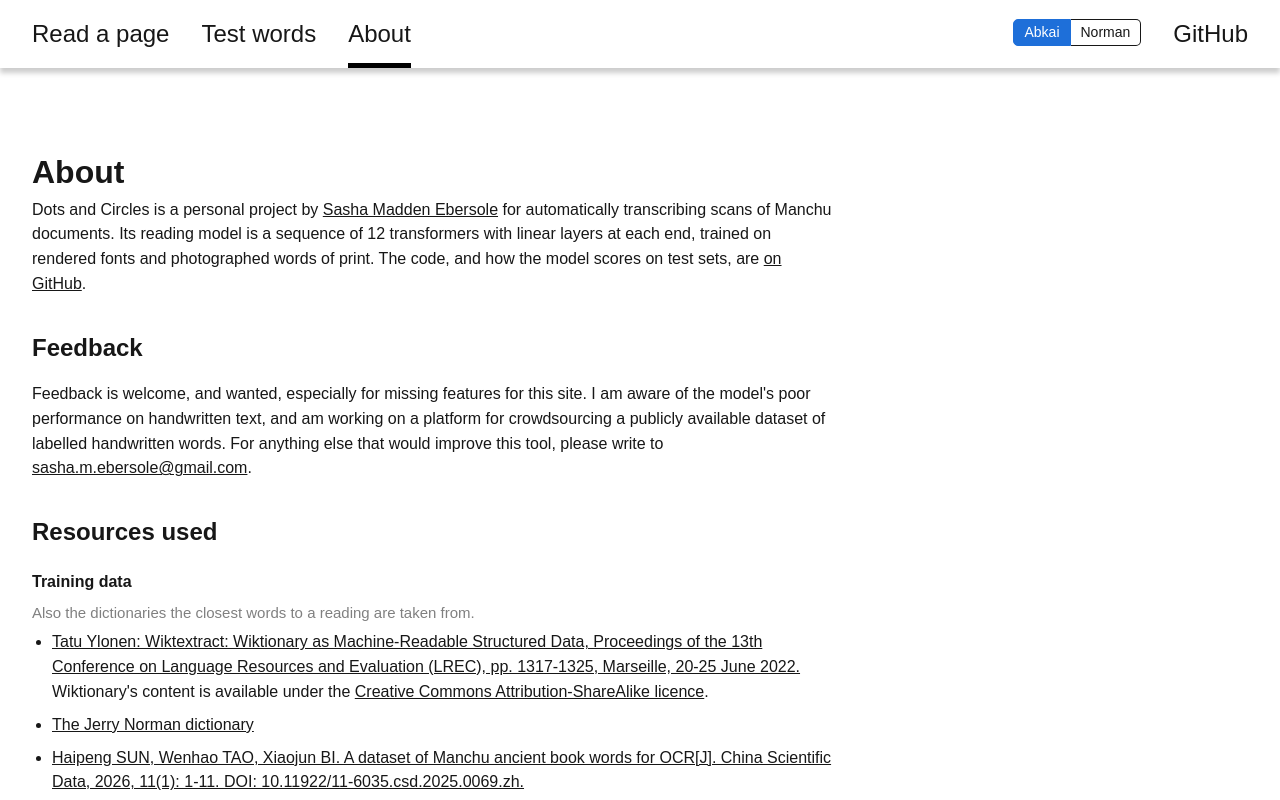
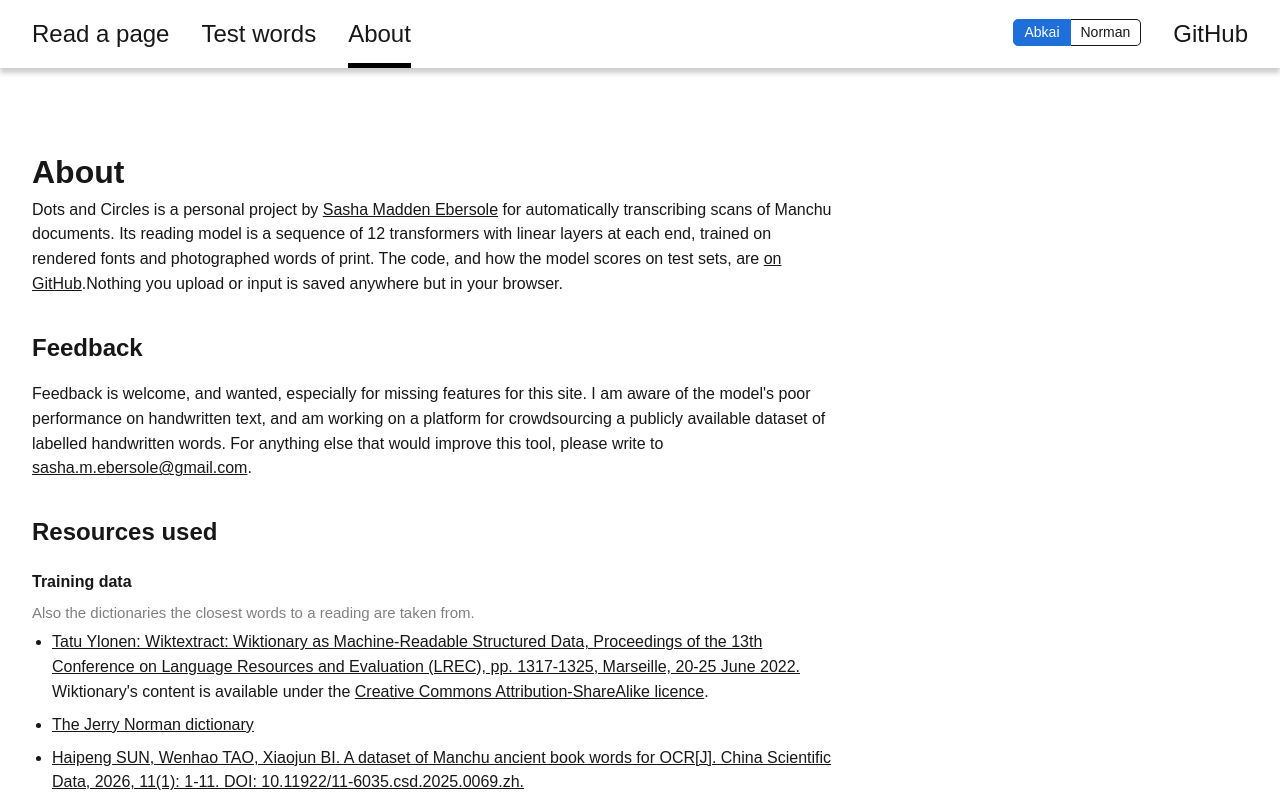
Before and after one commit to AVespaIsNotAMotorcycle/dots-and-circles-frontend, a Next.js app: page /about in a window 1280 px wide. Shown: the top 800 px of the page. Built offline with nearby package versions, Linux system fonts and the light colour scheme.

Commit message:
Updated About page

```diff
--- a/app/about/page.tsx
+++ b/app/about/page.tsx
@@ -23,6 +23,7 @@ export default function AboutPage() {
 				{' for automatically transcribing scans of Manchu documents. Its reading model is a sequence of 12 transformers with linear layers at each end, trained on rendered fonts and photographed words of print. The code, and how the model scores on test sets, are '}
 				<a href={GITHUB}>on GitHub</a>
 				.
+				{'Nothing you upload or input is saved anywhere but in your browser.'}
 			</p>
 
 			<section aria-labelledby="feedback">
```
